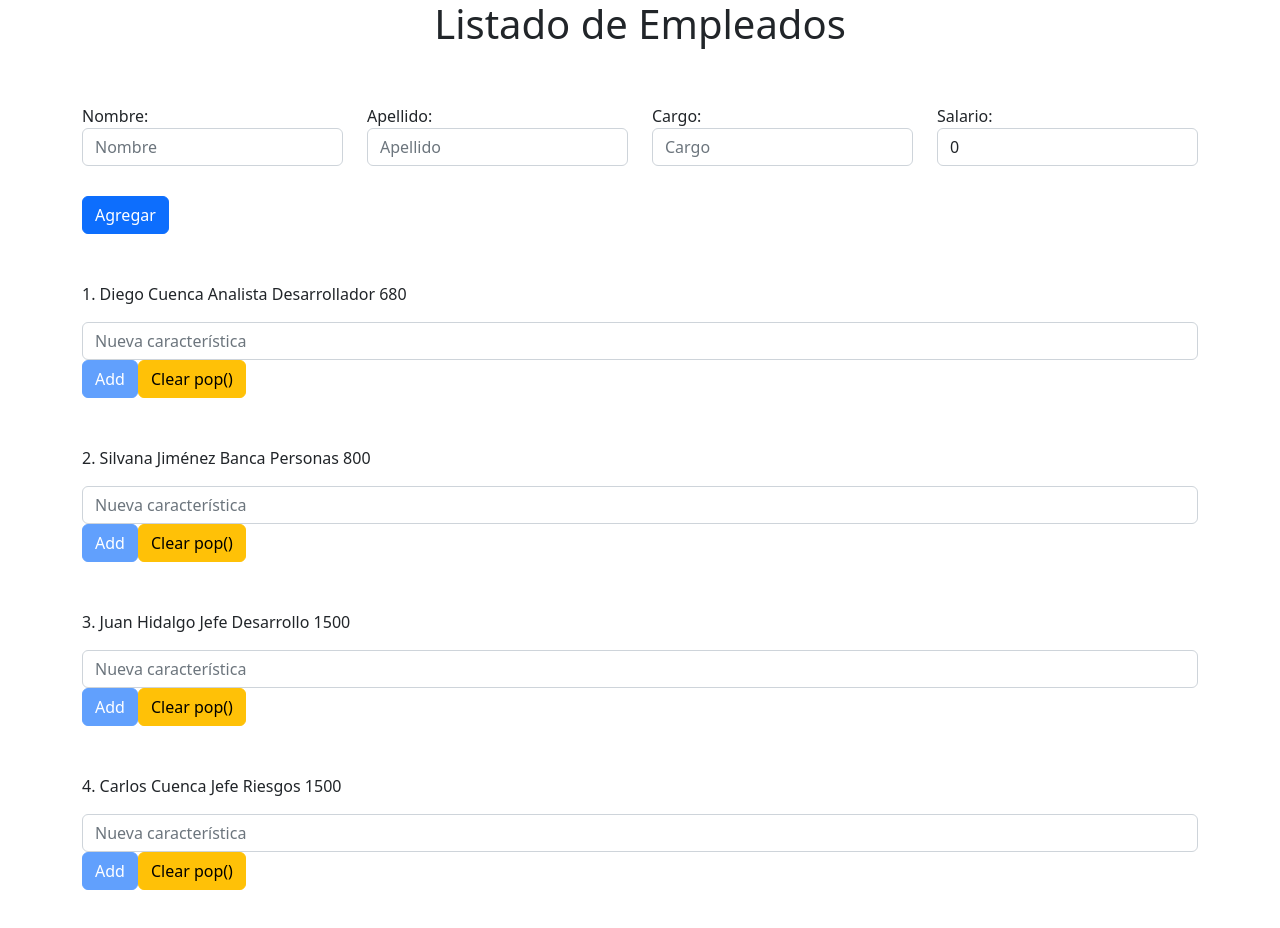
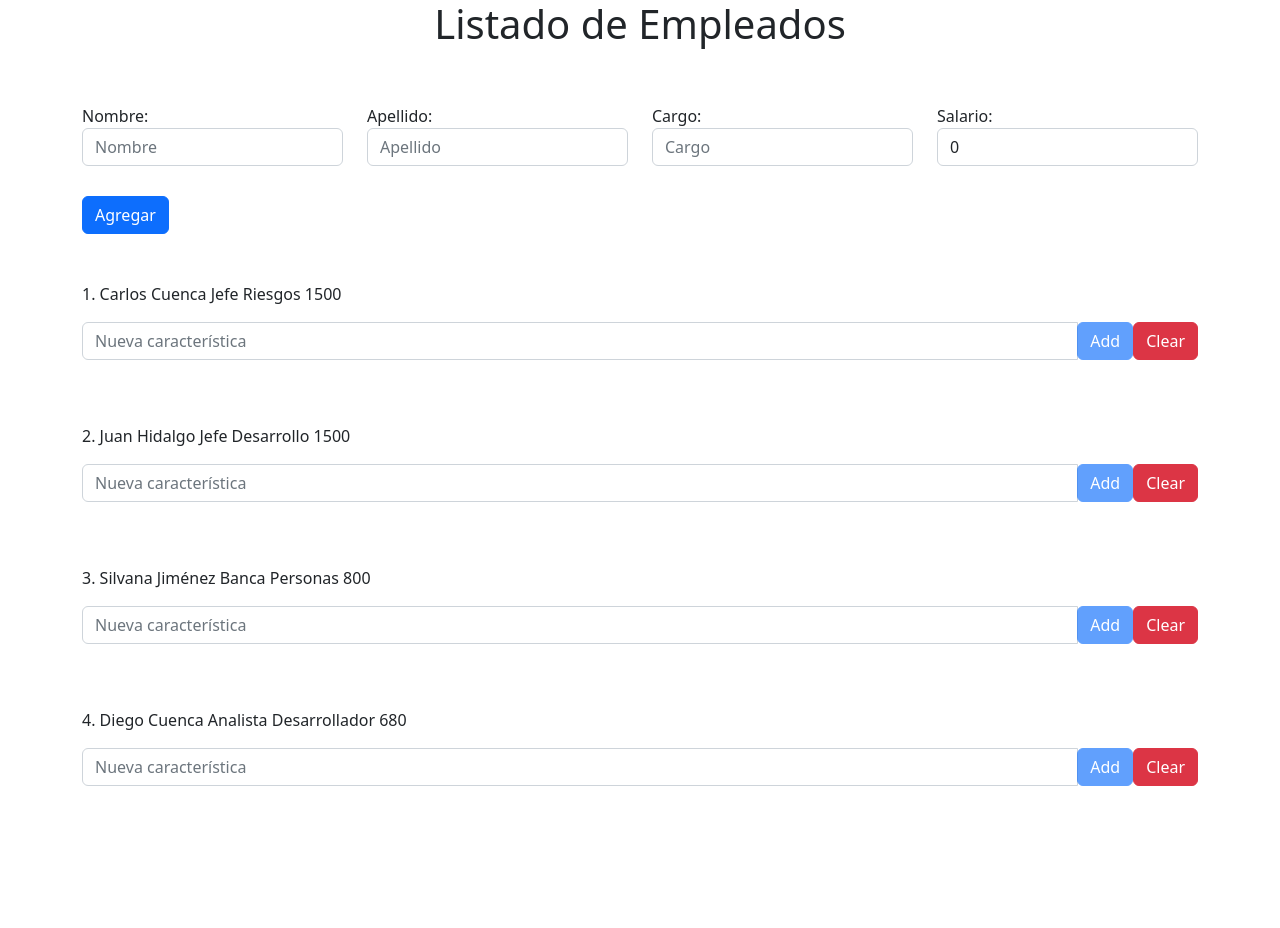
Before and after one commit to diegoxxc14/app-empleados, an Angular app: page / in a window 1280 px wide. Shown: the top 928 px of the page. After the commit the page ends 850 px from the top, so only its background shows below. Built offline with nearby package versions, Linux system fonts and the light colour scheme.

Commit message:
Cambiar orden de presentación de los empleados tipo pila

```diff
--- a/src/app/app.component.html
+++ b/src/app/app.component.html
@@ -37,4 +37,4 @@
 <br><br>
 
 <!-- Dar nombres a las variables del For (a los datos que se quiere pasar al componente hijo)-->
-<app-employee-son *ngFor="let emp of empleados; let i=index" [empLista]="emp" [indLista]="i"></app-employee-son>
+<app-employee-son *ngFor="let emp of empleados.reverse(); let i=index" [empLista]="emp" [indLista]="i"></app-employee-son>
--- a/src/app/employee-features/employee-features.component.html
+++ b/src/app/employee-features/employee-features.component.html
@@ -1,6 +1,10 @@
-<input type="text" id="item-input" #newFeature [(ngModel)]="feature" placeholder="Nueva característica"
-  class="form-control">
+<div class="input-group mb-3">
+  <input type="text" id="item-input" #newFeature [(ngModel)]="feature" placeholder="Nueva característica"
+    class="form-control">
 
-<button (click)="agregarFeatures(newFeature.value)" class="btn btn-primary"
-  [disabled]="feature == ''">Add</button>
-<button (click)="eliminarLastFeature()" class="btn btn-warning">Clear pop()</button>
+  <div class="input-group-append">
+    <button (click)="agregarFeatures(newFeature.value)" class="btn btn-primary"
+      [disabled]="feature == ''">Add</button>
+    <button (click)="eliminarLastFeature()" class="btn btn-danger">Clear</button>
+  </div>
+</div>
```
